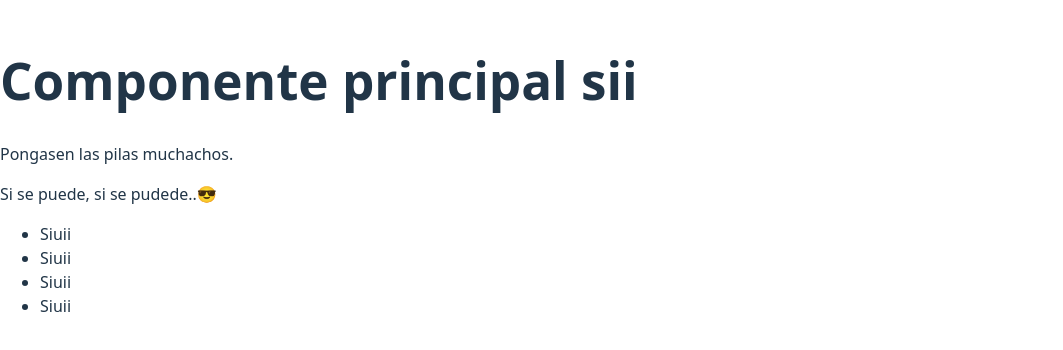
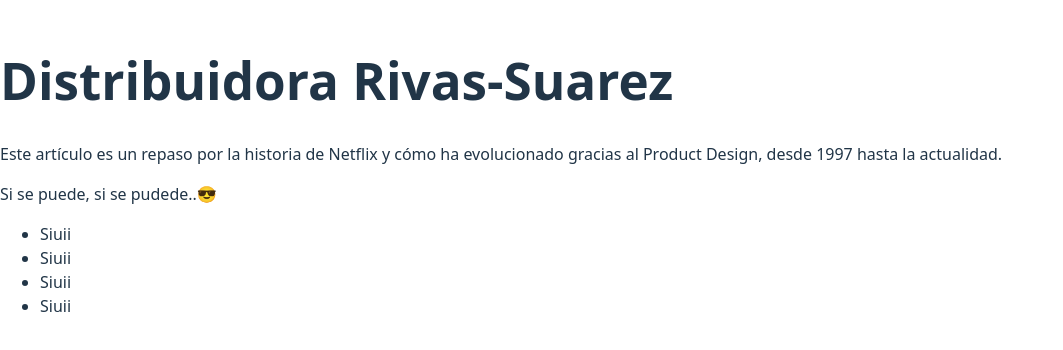
Before and after one commit to riossantos32/RivasSuarez-deploy, a React (Vite) app: page / in a window 1280 px wide. Shown: the part 224-574 px from the top of the page, without its empty margins (0-1063 px from the left). Built offline with nearby package versions, Linux system fonts and the light colour scheme.

Commit message:
add:PrimerParrafo

```diff
--- a/src/Componentes/Encabezado.jsx
+++ b/src/Componentes/Encabezado.jsx
@@ -4,7 +4,7 @@ const Encabezado = () => {
 
   return (
     <>
-         <h1>Componente principal sii</h1>
+         <h1>Distribuidora Rivas-Suarez</h1>
 
     </>
   )
--- a/src/Componentes/PrimerParrafo.jsx
+++ b/src/Componentes/PrimerParrafo.jsx
@@ -5,7 +5,8 @@ const PrimerParrafo = () => {
 
   return (
     <>
-     <p>Pongasen las pilas muchachos.</p>
+     <p> Este artículo es un repaso por la historia de Netflix y cómo
+       ha evolucionado gracias al Product Design, desde 1997 hasta la actualidad.</p>
      </>
   )
 }
```
